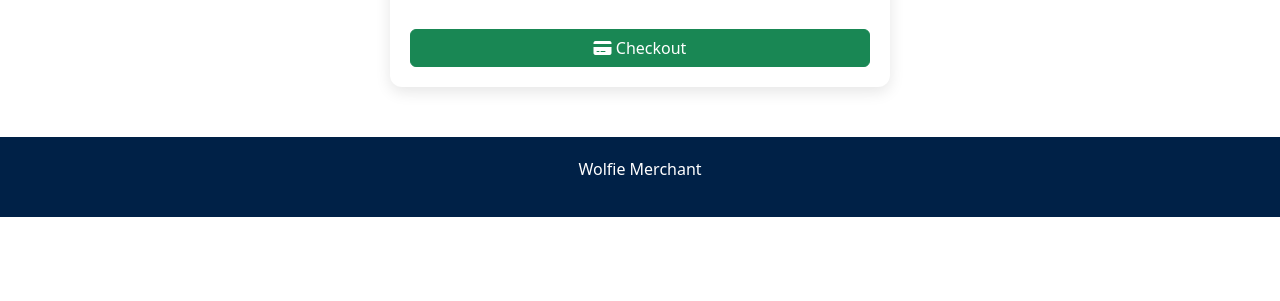
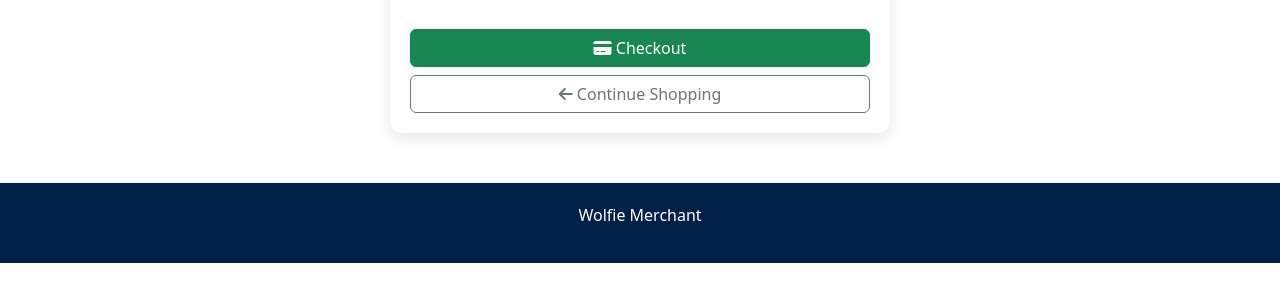
Before and after one commit to Daladizdak/HCI, a plain HTML site: page checkout.html in a window 1280 px wide. Shown: the part 243-544 px from the top of the page. Drawn offline with nearby package versions, Linux system fonts and the light colour scheme.

Commit message:
Update checkout.html

```diff
--- a/checkout.html
+++ b/checkout.html
@@ -20,6 +20,9 @@
     <p>Total: £<span id="total">0.00</span></p>
     <button id="checkout-btn" class="btn btn-success w-100 mt-3">
       <i class="fas fa-credit-card"></i> Checkout
+    </button>
+    <button id="continue-shopping-btn" class="btn btn-outline-secondary w-100 mt-2">
+      <i class="fas fa-arrow-left"></i> Continue Shopping
     </button>
   </div>
 </div>
```
